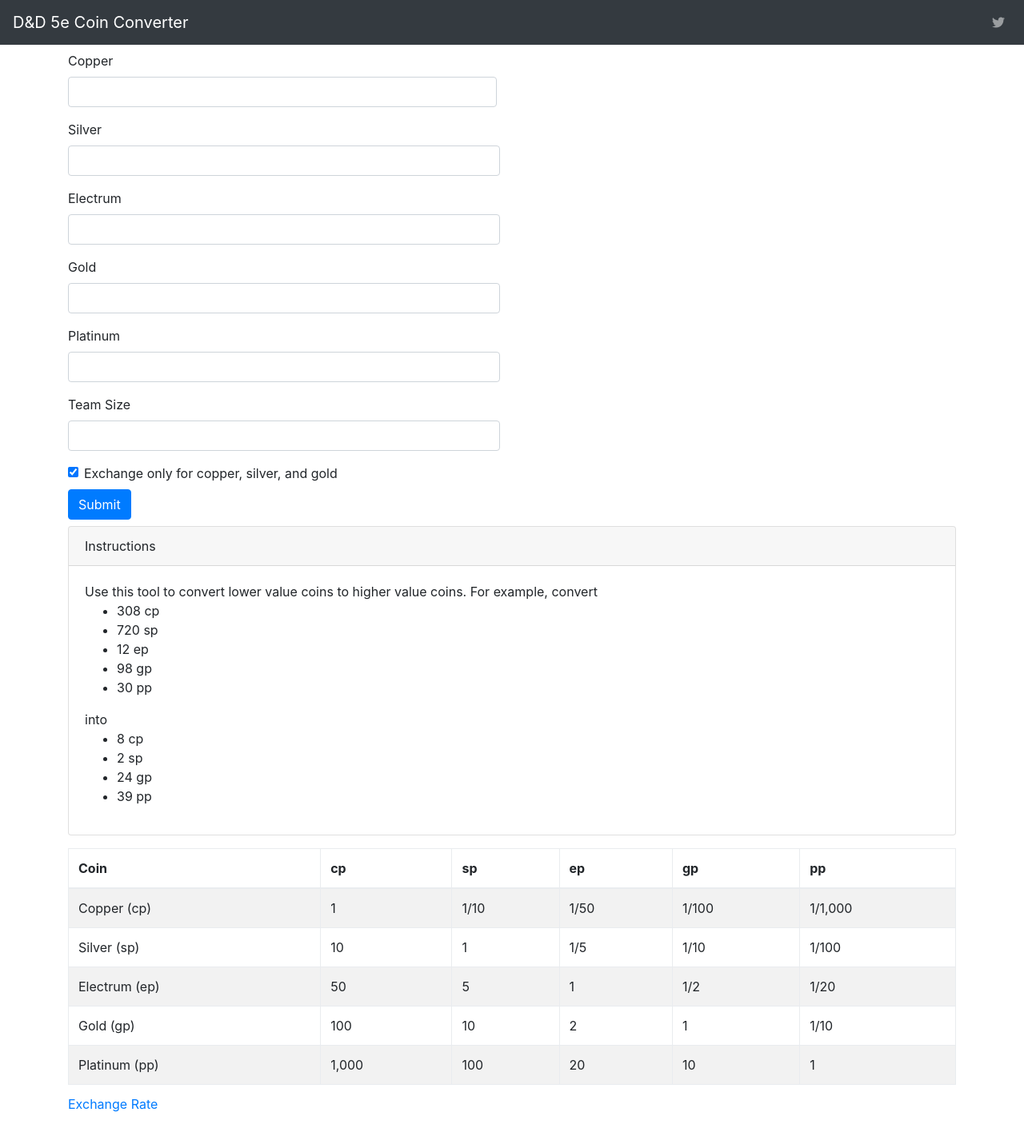
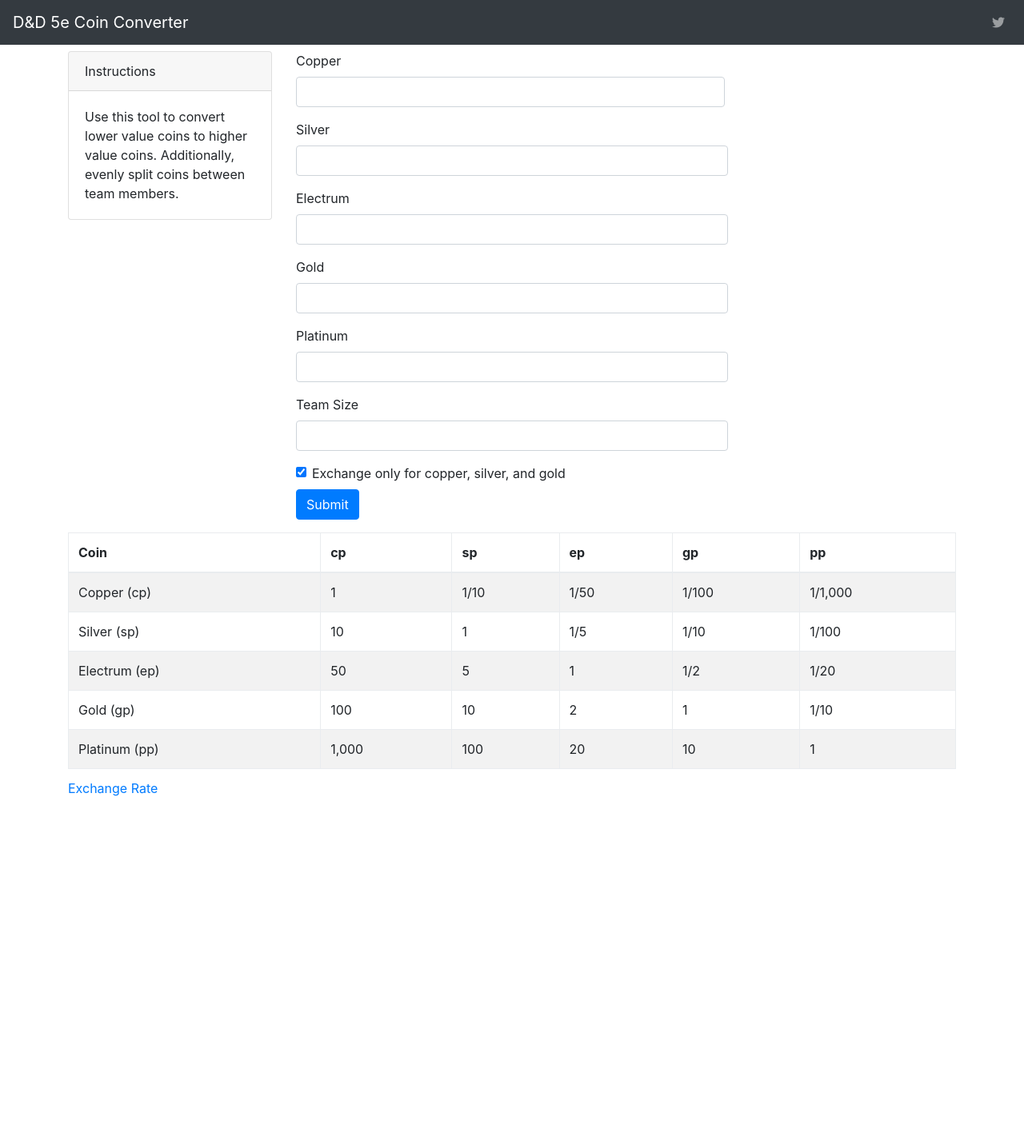
Before and after one commit to stephthedev/dnd-exchange-rate, a Jekyll site: the page built from index.html, in a window 1280 px wide. Shown: the whole page at 80% size. Built offline with Jekyll 4.4.1, drawn with Linux system fonts in a browser that asks for light colours; nearby versions of some CDN libraries; after the commit the page ends 1026 px from its top, so only the background shows below that.

Commit message:
Change the layout so instructions are always visible.

```diff
--- a/_includes/instructions.html
+++ b/_includes/instructions.html
@@ -1,20 +1,6 @@
 <div class="card">
     <div class="card-header">Instructions</div>
     <div class="card-body">
-    	Use this tool to convert lower value coins to higher value coins. For example, convert
-    	<ul>
-    		<li>308 cp</li>
-    		<li>720 sp</li>
-    		<li>12 ep</li>
-    		<li>98 gp</li>
-    		<li>30 pp</li>
-    	</ul>
-    	<div>into</div>
-    	<ul>
-    		<li>8 cp</li>
-    		<li>2 sp</li>
-    		<li>24 gp</li>
-    		<li>39 pp</li>
-    	</ul>
+    	Use this tool to convert lower value coins to higher value coins. Additionally, evenly split coins between team members.
     </div>
 </div>
--- a/index.html
+++ b/index.html
@@ -4,7 +4,11 @@ layout: default
 
 <div class="container">
     <div class="row mt-2">
-        <div class="col-lg-6 mb-2">
+        <div class="col-md-3">
+            {% include instructions.html %}
+        </div>
+
+        <div class="col-md-6">
             <form class="form-horizontal" onsubmit="return calculate();" onkeyup="return calculate();">
                 <div class="form-group mr-1">
                     <label for="id">Copper</label>
@@ -47,17 +51,11 @@ layout: default
             </form>
         </div>
 
-        <div class="col-lg-6 align-self-center">
+        <div class="col-md-3 align-self-center">
             <div id="result" class="alert alert-info invisible">
                 <h5>Results</h5>
                 <span id="placeholder"></span>
             </div>
-        </div>
-    </div>
-
-    <div class="row">
-        <div class="col-md-12">
-            {% include instructions.html %}
         </div>
     </div>
 
```
